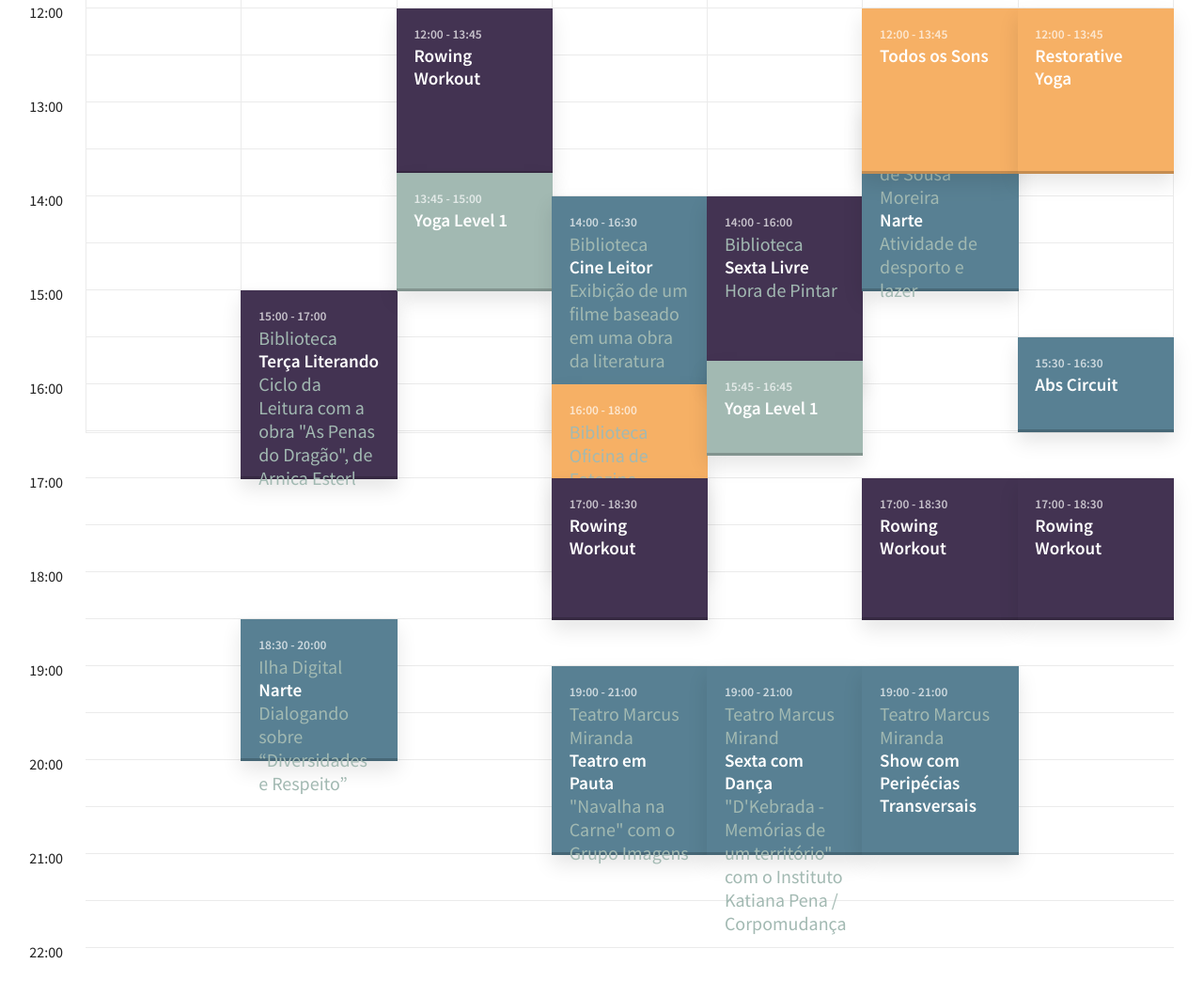
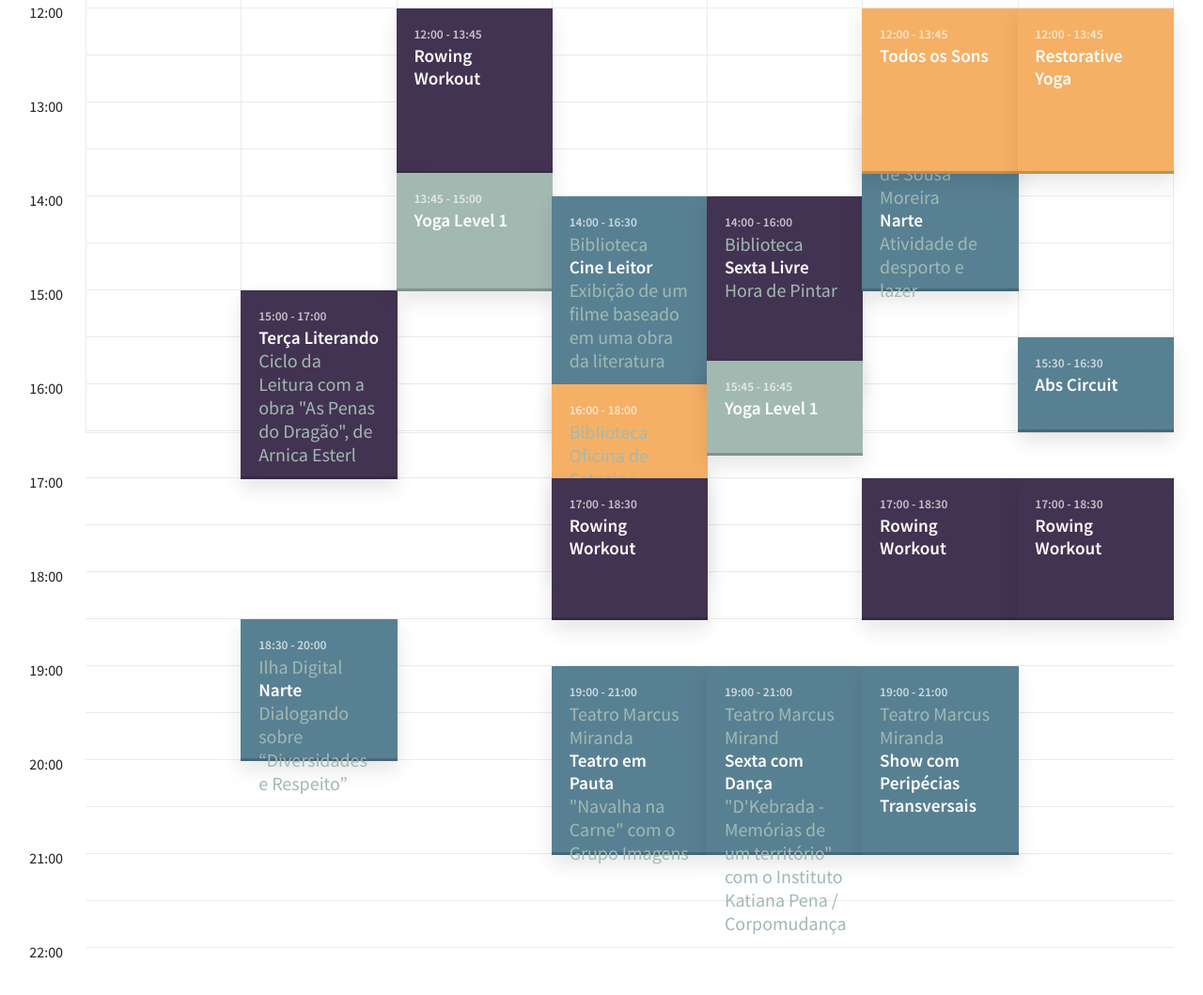
Before and after one commit to renemds/calendario, a plain HTML site: page index.html in a window 1280 px wide. Shown: the part 775-1834 px from the top of the page at 94% size. Drawn offline with Linux system fonts and the light colour scheme.

Commit message:
Update index.html

```diff
--- a/index.html
+++ b/index.html
@@ -62,7 +62,7 @@
 
           <ul>
             <li class="cd-schedule__event">
-              <a data-start="15:00" data-end="17:00"  data-content="event-rowing-workout" data-event="event-2" href="https://www.instagram.com/">Biblioteca
+              <a data-start="15:00" data-end="17:00"  data-content="event-rowing-workout" data-event="event-2" Biblioteca href="https://www.instagram.com/">
                 <em class="cd-schedule__name">Terça Literando</em>
                 <p>Ciclo da Leitura com a obra "As Penas do Dragão", de Arnica Esterl</p>
               </a>
```
